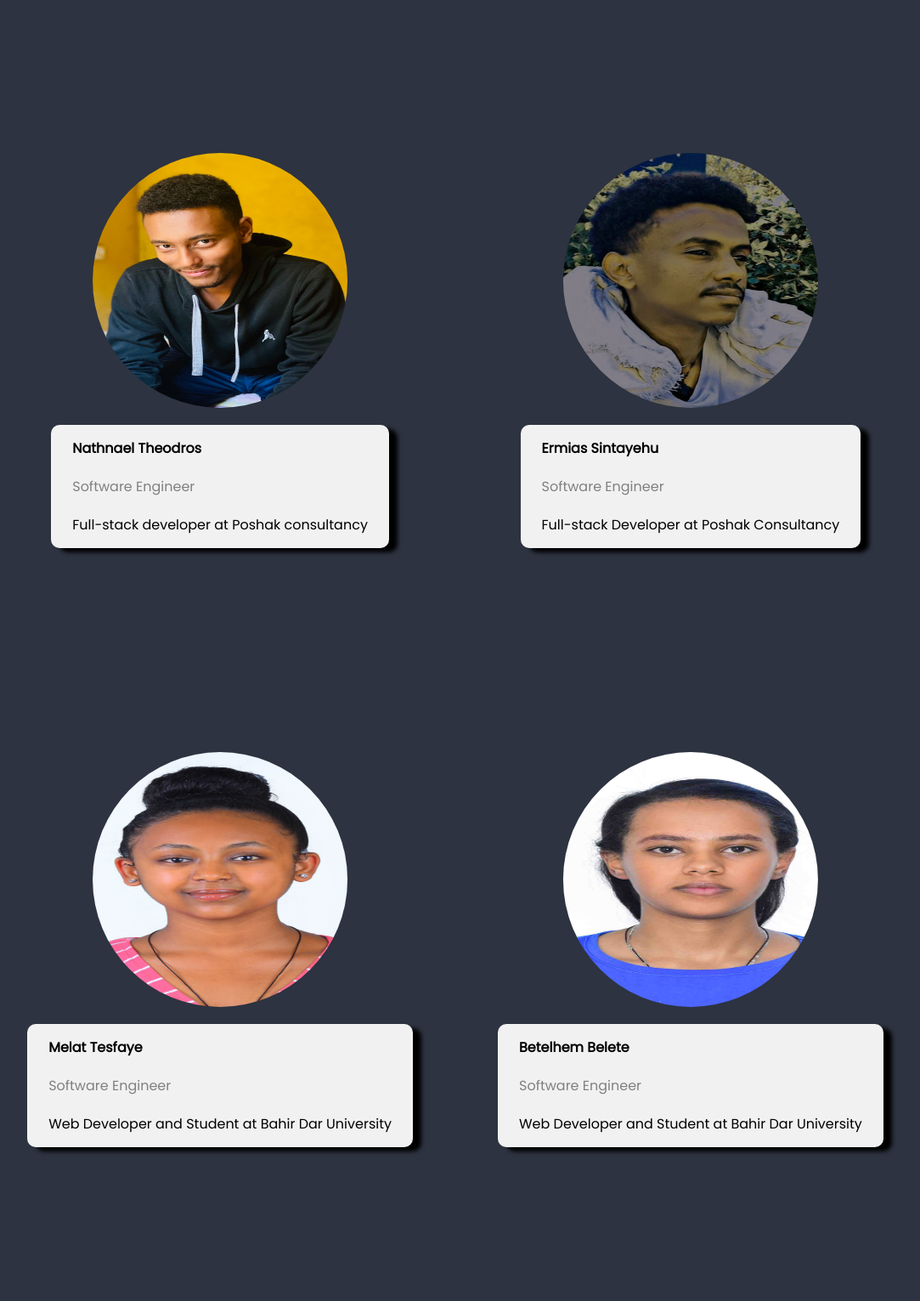
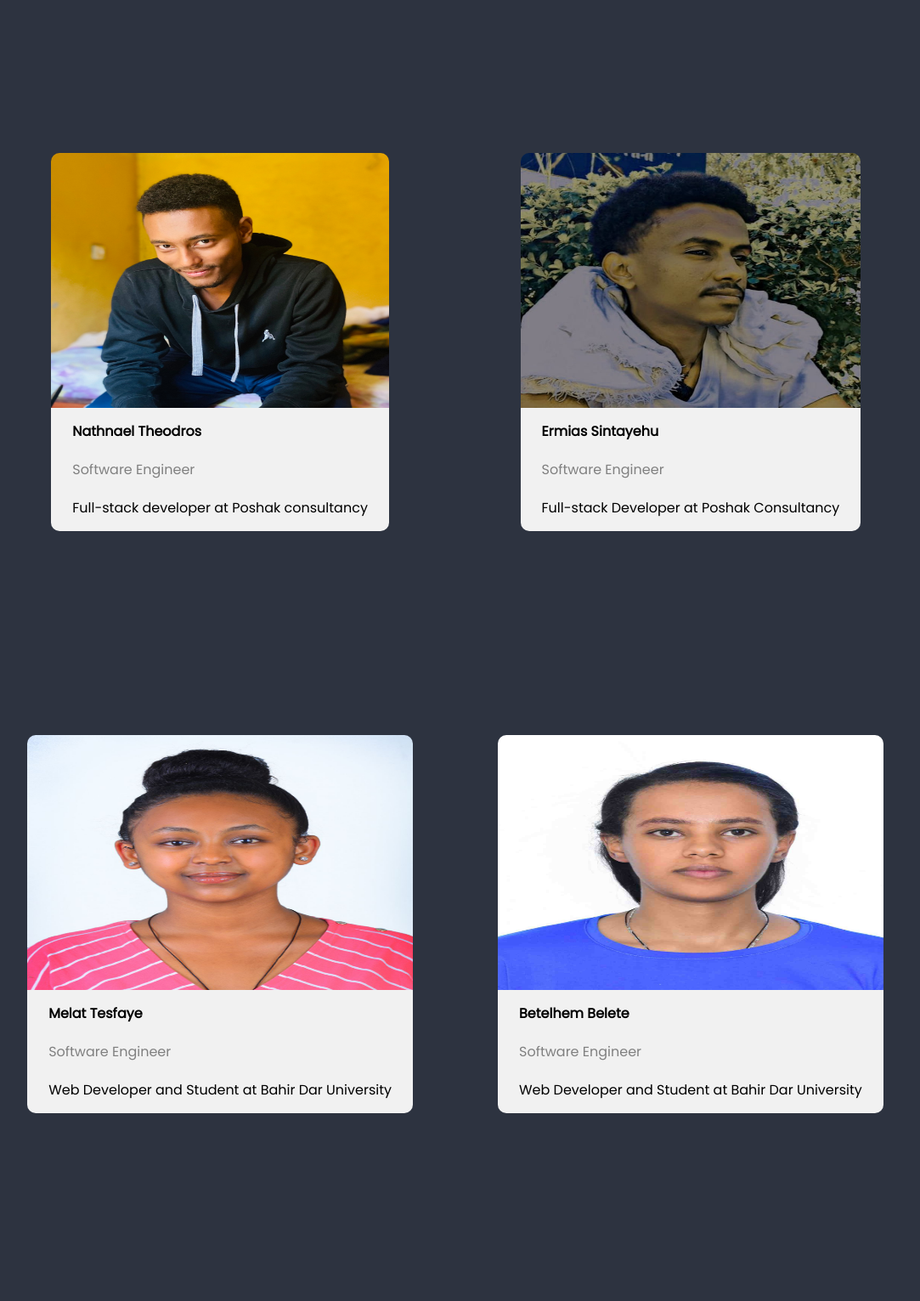
Before and after one commit to Jeremi-code/Paint-Factory-Website, a PHP site: page /Hageregna.html in a window 1280 px wide. Shown: the part 265-1796 px from the top of the page at 85% size, without its empty margins (104-1187 px from the left). Run offline with PHP 8.4, Linux system fonts and the light colour scheme; some libraries are stand-ins or nearby versions.

Commit message:
hageregna is edited

```diff
--- a/Hageregna.css
+++ b/Hageregna.css
@@ -127,7 +127,7 @@ body{
   display: grid;
   grid-template-columns: auto;
   grid-template-rows: auto auto;
-  border-radius: 10px;
+  border-radius: 20px;
 }
 .header {
   place-items: center;
@@ -141,9 +141,10 @@ body{
 .con .txt {
   background-color: rgb(241, 241, 241);
   padding: 5px;
-  border-radius:10px;
+  border-bottom-left-radius: 10px;
+  border-bottom-right-radius:10px;
   margin-bottom:20px;
-  box-shadow: 10px 5px 5px #000;
+
 }
 .con .txt p {
   padding-left: 20px;
@@ -154,9 +155,10 @@ body{
 .con img {
   width: 100%;
   height: 300px;
-  clip-path:circle();
   margin-top:20px;
-  margin-bottom:20px;
+  margin-bottom:0px;
+  border-top-right-radius:10px;
+  border-top-left-radius:10px;
 }
 
 .container1 {
--- a/Hageregna.html
+++ b/Hageregna.html
@@ -1,5 +1,6 @@
 <html lang="en">
   <head>
+    <link rel="icon" type="image/x-icon" href="favicon.ico" />
     <meta charset="UTF-8" />
     <meta http-equiv="X-UA-Compatible" content="IE=edge" />
     <meta name="viewport" content="width=device-width, initial-scale=1.0" />
@@ -53,7 +54,7 @@
       </div>
       <div class="con Melat">
         <div class="image">
-          <img src="Images/Melat.jpg" alt="Nathnael Theodros" />
+          <img src="Images/Melat.jpg" alt="Melat Tesfaye" />
         </div>
         <div class="txt">
           <p style="font-weight: bolder">Melat Tesfaye</p>
@@ -63,7 +64,7 @@
       </div>
       <div class="con betty1">
         <div class="image">
-          <img src="Images/Betty-1.jpg" alt="Nathnael Theodros" />
+          <img src="Images/Betty-1.jpg" alt="Bethelhem Belete" />
         </div>
         <div class="txt">
           <p style="font-weight: bolder">Betelhem Belete</p>
@@ -73,16 +74,16 @@
       </div>
       <div class="con betty2">
         <div class="image">
-          <img src="Images/betty2.jpg" alt="Nathnael Theodros" />
+          <img src="Images/betty2.jpg" alt="Bethelhem Fentahun" />
         </div>
         <div class="txt">
-          <p style="font-weight: bolder">Betelhem Belete</p>
+          <p style="font-weight: bolder">Betelhem Fentahun</p>
           <p style="color: grey">Software Engineer</p>
           <p>Web Developer and Student at Bahir Dar University</p>
         </div>
       </div>
       <div class="con Rediet">
-        <img src="Images/Rediet.JPG" alt="Nathnael Theodros" />
+        <img src="Images/Rediet.JPG" alt="Rediet Yilma" />
         <div class="txt">
           <p style="font-weight: bolder">Rediet Yilma</p>
           <p style="color: grey">Software Engineer</p>
```
